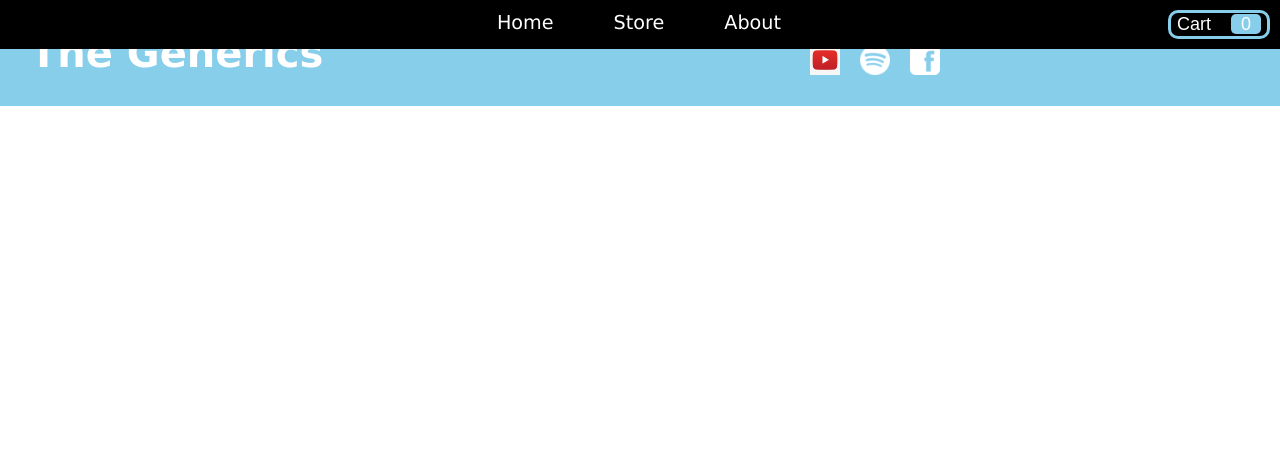
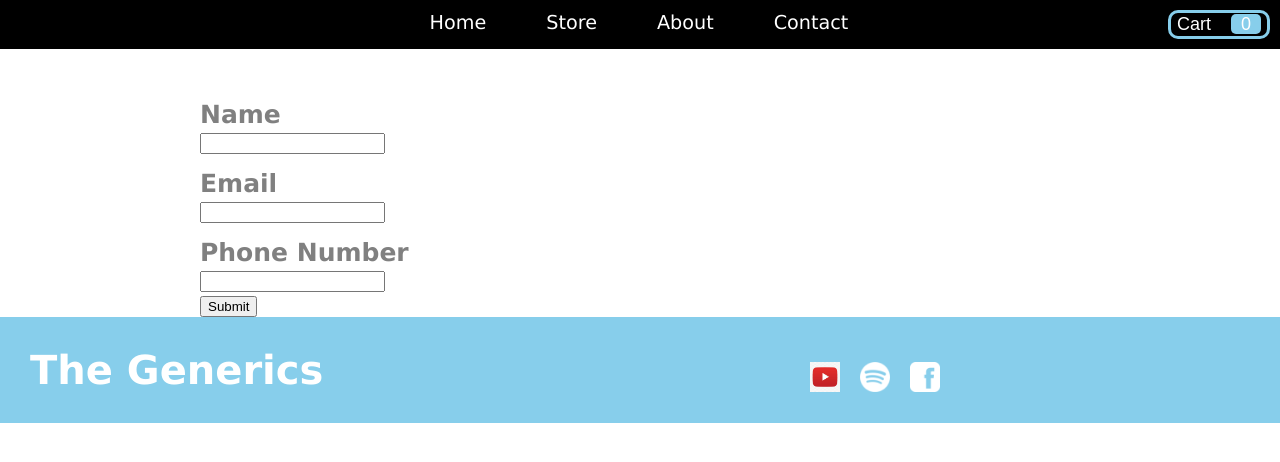
Before and after one commit to Zuber-GitHub/ECommerce-Website, a React (Create React App) app: page /Contact in a window 1280 px wide. Shown: the top 462 px of the page. Built offline with nearby package versions, Linux system fonts and the light colour scheme.

Commit message:
Contact page added

```diff
--- a/src/App.js
+++ b/src/App.js
@@ -8,6 +8,7 @@ import CartProvider from "./Components/Context/CartProvider";
 import { Route } from "react-router-dom";
 import About from "./Components/Pages/About";
 import Home from "./Components/Pages/Home";
+import Contact from "./Components/Pages/Contact";
 
 function App() {
   const [cartClicked, setCartClicked] = useState(false);
@@ -83,6 +84,10 @@ function App() {
           </div>
           {cartClicked && <Cart onClose={cartDisplayHider}></Cart>}
         </Route>
+        <Route path='/Contact'>
+          <Contact></Contact>
+        </Route>
+
         <Footer></Footer>
       </CartProvider>
     </>
--- a/src/Components/Context/CartProvider.js
+++ b/src/Components/Context/CartProvider.js
@@ -44,7 +44,7 @@ const CartProvider = props =>{
     const minusItemHandler = (item)=>{
         const filteredList = isItems.filter((lst)=>lst.title===item.title);
         isItems.forEach((itm)=>{
-            if(itm.quantity>0){
+            if(itm.quantity>1){
                 if(itm.title===filteredList[0].title){
                     itm.quantity-=1;
                 }
--- /dev/null
+++ b/src/Components/Pages/Contact.css
@@ -0,0 +1,28 @@
+.mainForm{
+    padding-top: 100px;
+}
+
+.mainForm{
+    margin-left: 200px;
+}
+
+.Lable{
+    font-family: Verdana, Geneva, Tahoma, sans-serif;
+    font-size: 25px;
+    color: gray;
+    font-weight: bold;
+
+};
+
+.Name{
+    margin-bottom: 20px;
+}
+.Email{
+    margin-top: 15px;
+    margin-bottom: 15px
+};
+
+.nameInput{
+    width: 50%;
+    border: 1px solid red;
+};
--- /dev/null
+++ b/src/Components/Pages/Contact.js
@@ -0,0 +1,39 @@
+import react from "react";
+import './Contact.css'
+const Contact  = (props)=>{
+    async function formSubmitHandler(event) {
+        event.preventDefault();
+        const user = {
+            Name: event.target[0].value,
+            Email: event.target[1].value,
+            Phone: event.target[2].value,
+        };
+
+        const response = await fetch('https://moviesapp-6bea5-default-rtdb.firebaseio.com/users.json',{
+          method:'POST',
+          body:JSON.stringify(user)
+
+        })};
+    return(
+        <>
+            <form onSubmit={formSubmitHandler} className='mainForm'>
+                <div className="Name">
+                    <label htmlFor="nameLabel" className="Lable">Name</label><br></br>
+                    <input type="text" id="nameLable" className="nameInput" />
+                </div>
+                <div className="Email">
+                    <label htmlFor="emailLabel" className="Lable">Email</label><br></br>
+                    <input type="text" id="nameLable" className="nameInput" pattern="^[a-zA-Z0-9+_.-]+@[a-zA-Z0-9.-]+$" />
+                </div>
+                <div className="Phone">
+                    <label htmlFor="phoneLabel" className="Lable">Phone Number</label><br></br>
+                    <input type="number" id="phoneLable" className="nameInput" maxLength='10' />
+                </div>
+                <button className="formSubmit" type="submit">Submit</button>
+
+
+            </form>
+        </>
+    );
+};
+export default Contact;
--- a/src/Layout/Header.js
+++ b/src/Layout/Header.js
@@ -18,6 +18,8 @@ const Header = (props)=>{
                 <Link to='/Home' className="navButtonsNavigation">Home</Link>
                 <Link to='/Store' className="navButtonsNavigation">Store</Link>
                 <Link to='/About' className="navButtonsNavigation">About</Link>
+                <Link to='/Contact' className="navButtonsNavigation">Contact</Link>
+
                 <button className="cartButton" onClick={props.onClose}><span>Cart</span><span className="cartCount">{cartCount}</span></button>
 
             </nav>
```
